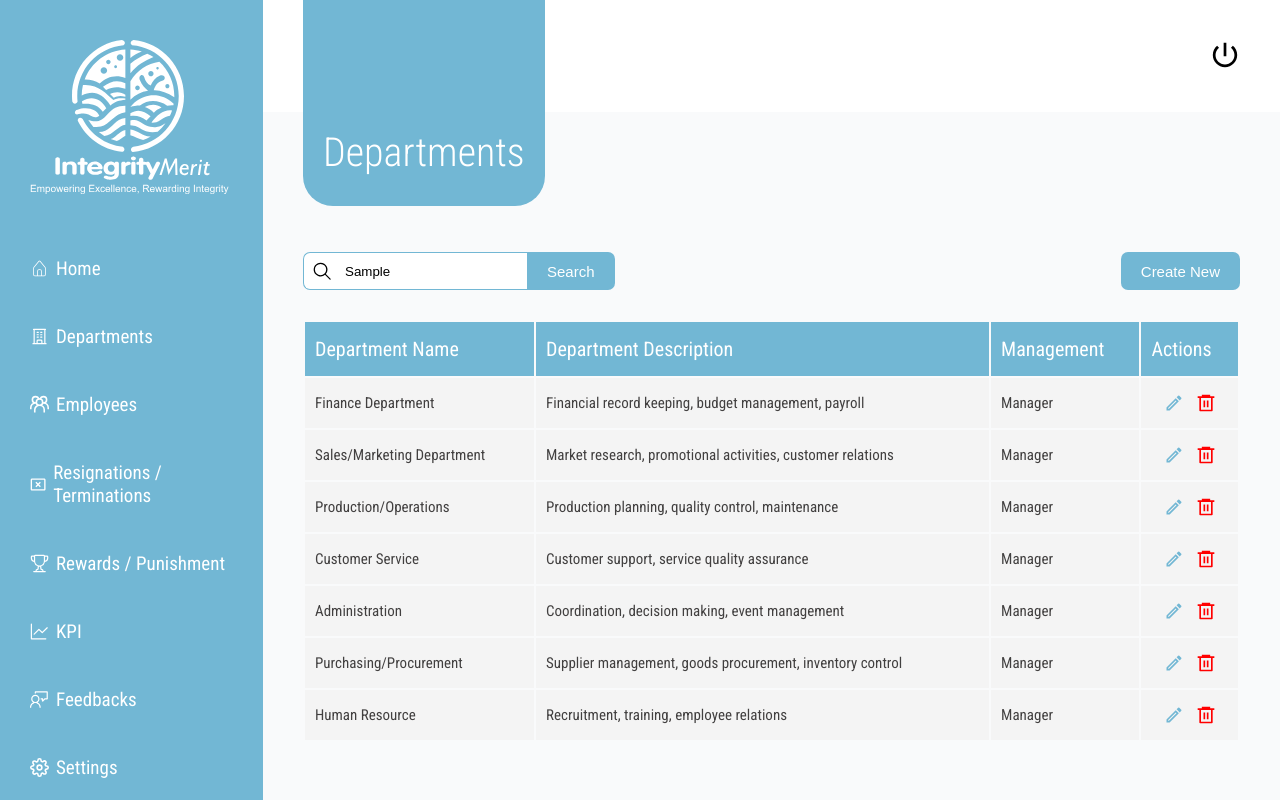
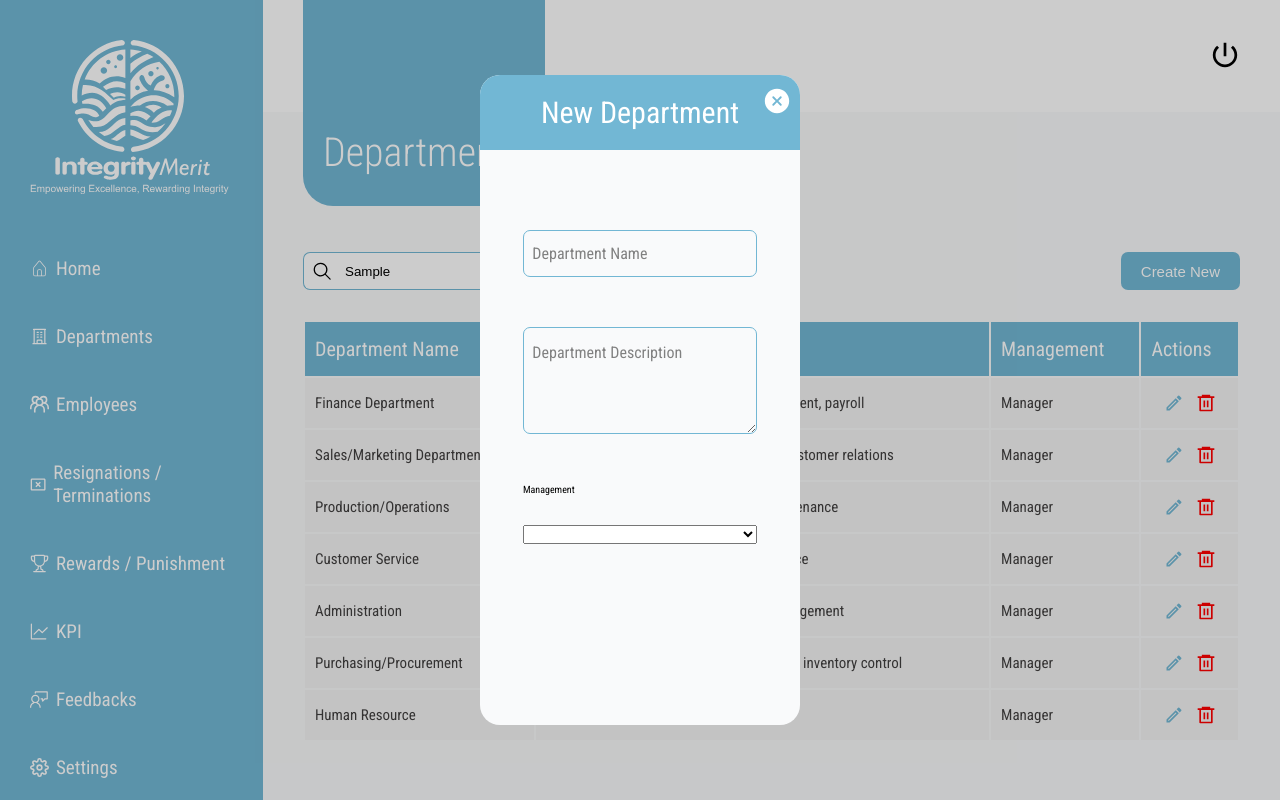
Before and after one commit to Amusah/Integrity-merit, a React (Vite) app: page /departments in a window 1280 px wide. Both pictures are taken after typing "Sample" into the empty fields and a click on the button "Create New". Shown: the top 800 px of the page. Built offline with nearby package versions, Linux system fonts and the light colour scheme.

Commit message:
implemented create departmant fomr

```diff
--- a/package.json
+++ b/package.json
@@ -12,6 +12,7 @@
   "dependencies": {
     "react": "^18.3.1",
     "react-dom": "^18.3.1",
+    "react-hook-form": "^7.54.2",
     "react-icons": "^5.3.0",
     "react-router-dom": "^7.0.1",
     "styled-components": "^6.1.13"
--- a/src/components/Button.jsx
+++ b/src/components/Button.jsx
@@ -14,9 +14,9 @@ const StyledButton = styled.button`
     }
 `;
 
-function Button({ children }) {
+function Button({ children, onClick }) {
   return (
-    <StyledButton>
+    <StyledButton onClick={onClick}>
       { children }
     </StyledButton>
   )
--- a/src/components/Container.jsx
+++ b/src/components/Container.jsx
@@ -6,6 +6,7 @@ const StyledContainer = styled.div`
   padding: 4rem 4rem 6.4rem;
   height: 100vh;
   overflow: auto;
+  /* position: relative; */
 
   &::-webkit-scrollbar{
     display: none;
--- /dev/null
+++ b/src/features/Departments/CreateDepartmentForm.jsx
@@ -0,0 +1,62 @@
+import { useForm } from "react-hook-form";
+
+import { CreateFormContainer, FormRow } from "../../styles/Departments";
+import { useEffect, useState } from "react";
+
+import { IoCloseCircle } from "react-icons/io5";
+
+function CreateDepartmentForm({ toggleForm }) {
+  const { register } = useForm();
+
+  useEffect(() => {
+    const handleKeyDown = (event) => {
+      if (event.key === "Escape") {
+        toggleForm();
+      }
+    };
+
+    window.addEventListener("keydown", handleKeyDown);
+
+    // Cleanup
+    return () => {
+      window.removeEventListener("keydown", handleKeyDown);
+    };
+  }, []);
+
+  return (
+    <CreateFormContainer>
+      <div className="wrapper">
+        <div className="form-header">
+          <h2>New Department</h2>
+          <IoCloseCircle className="close-btn" onClick={toggleForm} />
+        </div>
+        <form action="">
+          <FormRow>
+            <input type="text" id="name" {...register("name")} placeholder="" />
+            <label className="input-label" htmlFor="name">
+              Department Name
+            </label>
+          </FormRow>
+          <FormRow>
+            <textarea
+              rows="5"
+              type="text"
+              id="description"
+              {...register("description")}
+              placeholder=""
+            />
+            <label className="textarea-label" htmlFor="description">
+              Department Description
+            </label>
+          </FormRow>
+          <FormRow>
+            <label htmlFor="manager">Management</label>
+            <select name="" id=""></select>
+          </FormRow>
+        </form>
+      </div>
+    </CreateFormContainer>
+  );
+}
+
+export default CreateDepartmentForm;
--- /dev/null
+++ b/src/features/Departments/DepartmentTable.jsx
@@ -0,0 +1,54 @@
+import { Link } from "react-router-dom";
+
+// STYLES
+import { Table } from "../../styles/Departments";
+
+// ICONS
+import { MdOutlineModeEditOutline } from "react-icons/md";
+import { RiDeleteBin6Line } from "react-icons/ri";
+
+//DATA
+import { departments } from "../..";
+
+function DepartmentTable() {
+  return (
+    <Table>
+      <thead>
+        <tr>
+          <td>Department Name</td>
+          <td>Department Description</td>
+          <td>Management</td>
+          <td>Actions</td>
+        </tr>
+      </thead>
+      <tbody>
+        {departments.map((department) => (
+          <tr key={department.id}>
+            <td>
+              <Link to={`/${department.id}`} className="link">
+                {department.name}
+              </Link>
+            </td>
+            <td>
+              <Link to={`/${department.id}`} className="link">
+                {department.description}
+              </Link>
+            </td>
+            <td>
+              <Link to={`/${department.id}`} className="link">
+                {department.management}
+              </Link>
+            </td>
+            <td className="actionBtn">
+              {/* <TiEdit className="btn" /> */}
+              <MdOutlineModeEditOutline className="btn" />
+              <RiDeleteBin6Line className="btn" />
+            </td>
+          </tr>
+        ))}
+      </tbody>
+    </Table>
+  );
+}
+
+export default DepartmentTable
--- /dev/null
+++ b/src/features/Departments/SearchDepartmentForm.jsx
@@ -0,0 +1,25 @@
+import Button from "../../components/Button";
+
+import { SearchFormWrapper } from "../../styles/Departments";
+
+import { GoSearch } from "react-icons/go";
+
+function SearchDepartmentForm({ toggleForm }) {
+  return (
+    <SearchFormWrapper>
+      <form action="">
+        <span>
+          <GoSearch className="icon" />
+        </span>
+        <input type="text" placeholder="Search here" />
+        <Button>Search</Button>
+      </form>
+      <span className="newBtn">
+        {/* <button>View Profile</button> */}
+        <Button onClick={toggleForm}>Create New</Button>
+      </span>
+    </SearchFormWrapper>
+  );
+}
+
+export default SearchDepartmentForm;
--- a/src/index.js
+++ b/src/index.js
@@ -162,3 +162,33 @@ export const departments = [
     management: "Manager",
   },
 ];
+
+export const employees = [
+  {
+    staffId: "001",
+    name: "Moh Dabana",
+    role: "Product Manager",
+    image: "https://avatar.iran.liara.run/public/16",
+  },
+
+  {
+    staffId: "002",
+    name: "Henry Amusah",
+    role: "Software Engineer",
+    image: "https://avatar.iran.liara.run/public/26",
+  },
+
+  {
+    staffId: "003",
+    name: "Shuai Huang",
+    role: "Procurement Specialist",
+    image: "https://avatar.iran.liara.run/public/12",
+  },
+
+  {
+    staffId: "004",
+    name: "Shuai Huang",
+    role: "Procurement Specialist",
+    image: "https://avatar.iran.liara.run/public/12",
+  },
+];
--- a/src/pages/Departments.jsx
+++ b/src/pages/Departments.jsx
@@ -1,74 +1,21 @@
-import { Link } from "react-router-dom";
-import { GoSearch } from "react-icons/go";
-import { MdOutlineModeEditOutline } from "react-icons/md";
-// import { TiEdit } from "react-icons/ti";
-import { RiDeleteBin6Line } from "react-icons/ri";
-
-import { departments } from "..";
 import Container from "../components/Container";
-import Button from "../components/Button";
-
-import { SearchFormWrapper, Table } from "../styles/Departments";
-
-
+import SearchDepartmentForm from "../features/Departments/SearchDepartmentForm";
+import DepartmentTable from "../features/Departments/DepartmentTable";
+import CreateDepartmentForm from "../features/Departments/CreateDepartmentForm";
+import { useState } from "react";
 
 function Departments() {
+  const [showForm, setShowForm] = useState(false);
+
+  // Handler function
+  function toggleForm() {
+    setShowForm((show) => !show);
+  }
   return (
     <Container>
-      <SearchFormWrapper>
-        <form action="">
-          <span>
-            <GoSearch className="icon" />
-          </span>
-          <input type="text" placeholder="Search here" />
-          <Button>Search</Button>
-        </form>
-        <span className="newBtn">
-          {/* <button>View Profile</button> */}
-          <Button>Create New</Button>
-        </span>
-      </SearchFormWrapper>
-
-      <Table>
-        <thead>
-          <tr>
-            <td>Department Name</td>
-            <td>Department Description</td>
-            <td>Management</td>
-            <td>Actions</td>
-          </tr>
-        </thead>
-        <tbody>
-          {departments.map((department) => (
-            <tr key={department.id}>
-              <td>
-                <Link to={`/${department.id}`} className="link">
-                  {department.name}
-                </Link>
-              </td>
-              <td>
-                <Link to={`/${department.id}`} className="link">
-                  {department.description}
-                </Link>
-              </td>
-              <td>
-                <Link to={`/${department.id}`} className="link">
-                  {department.management}
-                </Link>
-              </td>
-              <td className="actionBtn">
-                {/* <TiEdit className="btn" /> */}
-                <MdOutlineModeEditOutline className="btn" />
-                <RiDeleteBin6Line className="btn" />
-              </td>
-            </tr>
-          ))}
-        </tbody>
-      </Table>
-
-      <form action="">
-
-      </form>
+      <SearchDepartmentForm toggleForm={toggleForm} />
+      <DepartmentTable />
+      {showForm && <CreateDepartmentForm toggleForm={toggleForm} />}
     </Container>
   );
 }
--- a/src/styles/Departments.js
+++ b/src/styles/Departments.js
@@ -1,4 +1,5 @@
-import styled from "styled-components";
+import styled, { keyframes} from "styled-components";
+import { fadeIn } from "./GlobalStyles";
 
 export const SearchFormWrapper = styled.div`
   margin-top: 10rem;
@@ -34,13 +35,6 @@ export const SearchFormWrapper = styled.div`
     button {
       border-top-right-radius: 0.7rem;
       border-bottom-right-radius: 0.7rem;
-      /* background-color: var(--light-primary); */
-      /* border: none; */
-      /* padding: 1rem 2rem; */
-      /* color: #fff; */
-      /* font-size: 1.5rem; */
-      /* cursor: pointer; */
-      /* border-radius: .7rem; */
     }
   }
 
@@ -48,17 +42,6 @@ export const SearchFormWrapper = styled.div`
     display: flex;
     button {
       border-radius: 0.7rem;
-      /* background-color: var(--light-primary);
-      border: none;
-      padding: 1rem 2rem;
-      color: #fff;
-      font-size: 1.5rem;
-      cursor: pointer;
-      border-radius: 0.7rem;
-
-      &:hover {
-        filter: brightness(107%);
-      } */
     }
   }
 `;
@@ -98,7 +81,6 @@ export const Table = styled.table`
 
       .link {
         color: #424040;
-        /* padding: 2rem; */
         width: 100%;
         &:hover {
           color: var(--light-primary);
@@ -115,13 +97,129 @@ export const Table = styled.table`
         font-size: 2rem;
         cursor: pointer;
 
-        &{
+        & {
           color: var(--light-primary);
         }
-        &:last-child{
+        &:last-child {
           color: red;
         }
       }
     }
   }
 `;
+
+export const CreateFormContainer = styled.div`
+  position: fixed;
+  top: 50%;
+  left: 50%;
+  transform: translate(-50%, -50%);
+  background-color: rgba(0, 0, 0, 0.2);
+  width: 100%;
+  height: 100vh;
+  display: flex;
+  justify-content: center;
+  align-items: center;
+  transition: all 0.2s ease-in-out;
+
+  .wrapper {
+    width: 25%;
+    height: 65rem;
+    background-color: var(--grey-background);
+    border-radius: 2rem;
+    animation: ${fadeIn} 0.5s cubic-bezier(0.26, 0.53, 0.74, 1.48);
+  }
+
+  .wrapper .form-header {
+    background-color: var(--light-primary);
+    width: 100%;
+    border-top-right-radius: 2rem;
+    border-top-left-radius: 2rem;
+    padding: 2rem;
+    text-align: center;
+    position: relative;
+
+    h2 {
+      font-weight: 400;
+      font-size: 3rem;
+      color: #fff;
+    }
+
+    .close-btn {
+      position: absolute;
+      right: 2.5%;
+      top: 15%;
+      font-size: 3rem;
+      cursor: pointer;
+      color: #fff;
+    }
+  }
+
+  & form {
+    display: flex;
+    /* justify-content: center; */
+    align-items: center;
+    flex-direction: column;
+    gap: 5rem;
+    width: 100%;
+    height: 80%;
+    padding: 3rem;
+    margin-top: 5rem;
+  }
+`;
+
+export const FormRow = styled.div`
+  display: flex;
+  flex-direction: column;
+  gap: 3rem;
+  width: 90%;
+  position: relative;
+
+  .input-label {
+    position: absolute;
+    font-size: 1.6rem;
+    top: 30%;
+    left: 4%;
+    transition: all 0.2s ease;
+    color: grey;
+  }
+
+  .textarea-label {
+    position: absolute;
+    font-size: 1.6rem;
+    top: 15%;
+    left: 4%;
+    transition: all 0.2s ease;
+    color: grey;
+  }
+
+  input,
+  textarea {
+    border: none;
+    padding: 1.5rem;
+    width: 100%;
+    background-color: transparent;
+    border: 0.1rem solid var(--light-primary);
+    outline: none;
+    border-radius: 0.7rem;
+
+    &:focus {
+      border: 0.2rem solid var(--light-primary);
+    }
+
+    &:focus + .input-label,
+    &:not(:placeholder-shown) + .input-label {
+      color: var(--light-primary);
+      background-color: #fff;
+      padding: 0.2rem 0.5rem;
+      top: -25%;
+    }
+
+    &:focus + .textarea-label,
+    &:not(:placeholder-shown) + .textarea-label {
+      color: var(--light-primary);
+      background-color: #fff;
+      padding: 0.2rem 0.5rem;
+      top: -12%;
+    }
+  }
+`;
```
Also changed, not shown: src/components/MainNav.jsx (+1 -36 lines), src/styles/GlobalStyles.js (+20 -4 lines), src/styles/MainNav.js (added, +37 -0 lines), 1 other file (tests, documents, lock files or other folders).
